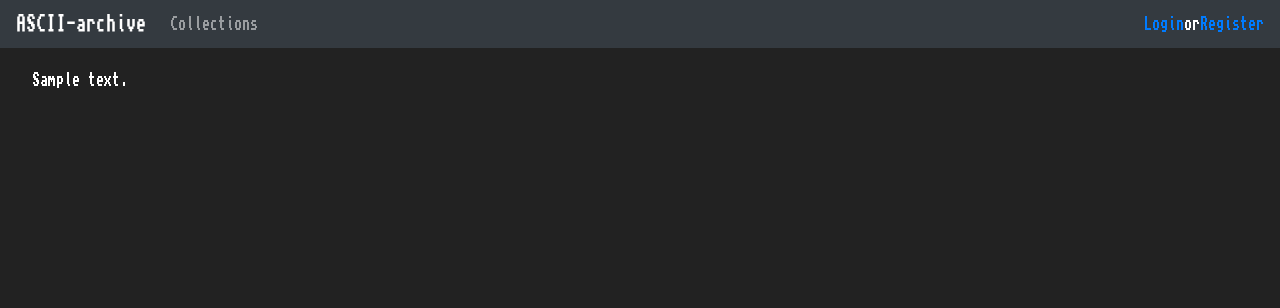
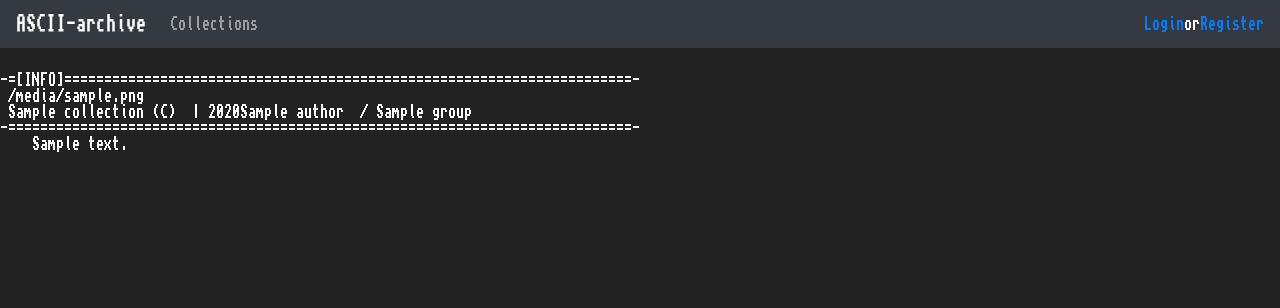
Before and after one commit to ilmari666/tsoha, a Flask app: template application/templates/collections/view.html in a window 1280 px wide. Shown: the top 308 px of the page. Run offline with Flask 2, Linux system fonts and the light colour scheme; the template is opened without the code that fills it: most values are stand-ins (such as "Sample title", 1, 10 or a date in 2020); some libraries are stand-ins or nearby versions.

Commit message:
collection info

```diff
--- a/application/collections/views.py
+++ b/application/collections/views.py
@@ -34,7 +34,6 @@ def collection_create():
 
   filename=request.files["upload"].filename
   upload = request.files["upload"].read()
-
 
   author_id = form.author_id.data
   author=Author.query.get(author_id)
--- a/application/templates/collections/view.html
+++ b/application/templates/collections/view.html
@@ -3,6 +3,10 @@
 {% block body %}
 <div>
   <pre>
+-=[INFO]=======================================================================-
+ {{ collection.filename }}
+ {{ collection.name }} (C) {% if collection.year != None %} | {{ collection.year }}{% endif %}{{ collection.author.name }} {% if collection.group != None %} / {{collection.group.name}}{% endif %}
+-==============================================================================-
     {{ content }}
   </pre>
 </div>
```
